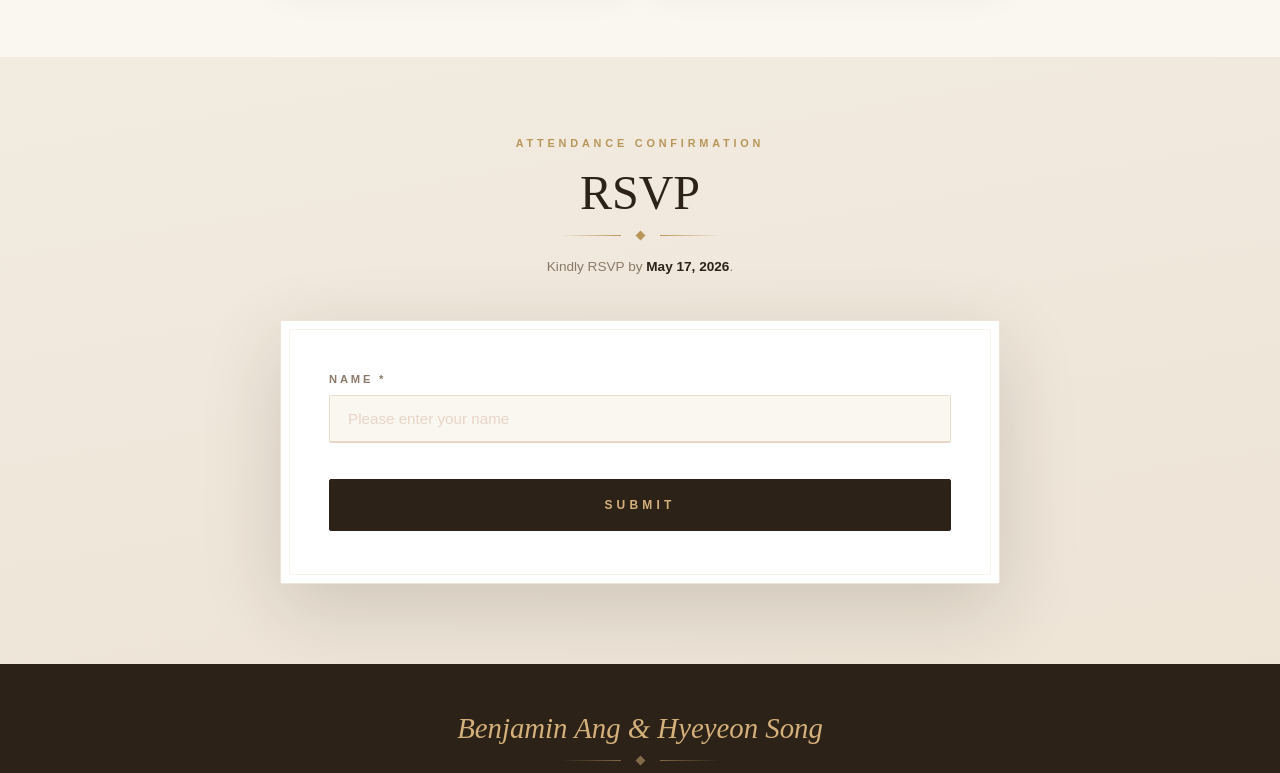
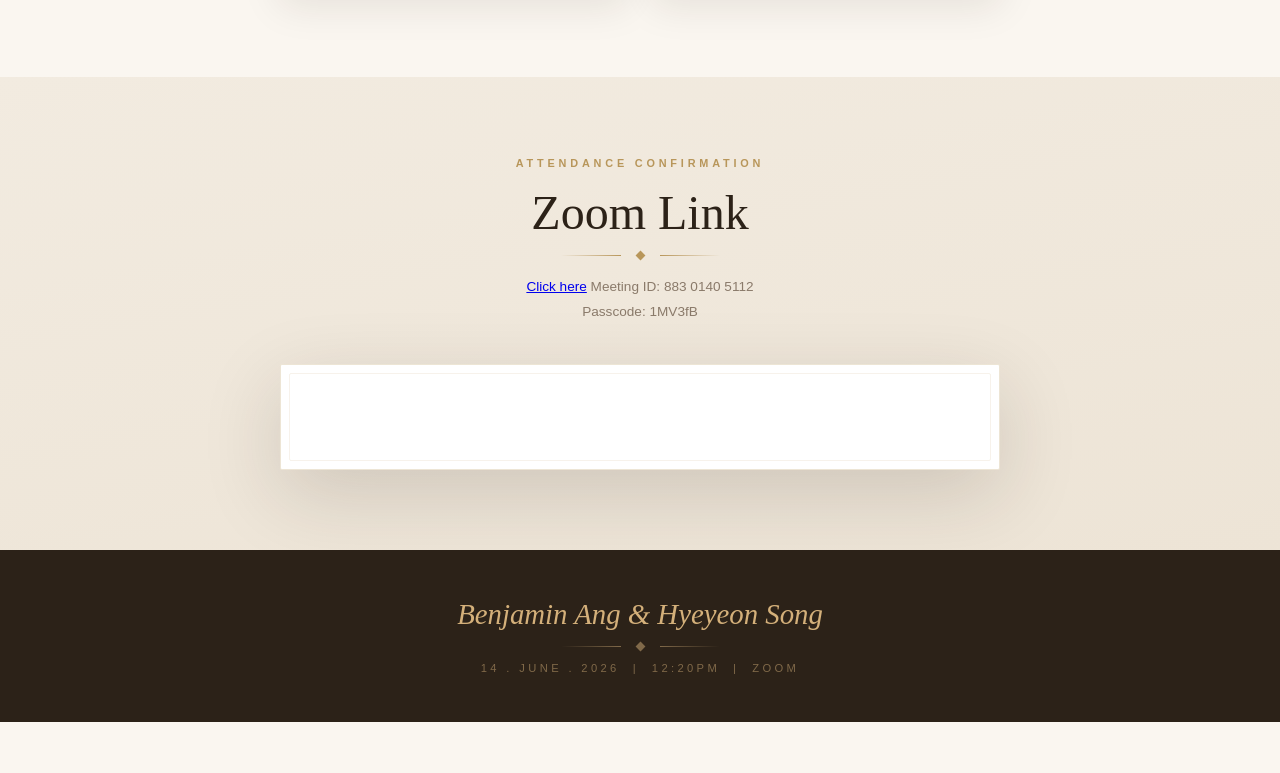
Before and after one commit to kyorororo3/rsvp-zoom, a plain HTML site: page index.html in a window 1280 px wide. Shown: the part 2265-3038 px from the top of the page. After the commit the page ends 2987 px from the top, so only its background shows below. Drawn offline with Linux system fonts and the light colour scheme.

Commit message:
Update index.html

```diff
--- a/index.html
+++ b/index.html
@@ -94,6 +94,7 @@
             <p class="detail-label">Date &amp; Time</p>
             <p class="detail-value">14th June 2026</p>
             <p class="detail-sub">12:20pm ~ 1:00pm Sunday<br>
+                한국 시간 1:20pm ~ 2:00pm <br>
                 Zoom link will be sent by 12th June 2026
             </p>
         </div>
@@ -115,13 +116,15 @@
     <section class="rsvp-section">
     <div class="section-inner">
         <p class="section-tag reveal">Attendance confirmation</p>
-        <h2 class="section-title reveal reveal-delay-1">RSVP</h2>
+        <h2 class="section-title reveal reveal-delay-1">Zoom Link</h2>
         <div class="gold-divider reveal reveal-delay-2" style="justify-content:center;">
         <span></span><div class="diamond"></div><span></span>
         </div>
         <p style="text-align:center; color:var(--muted); font-size:0.85rem; margin-top:16px; line-height:1.8;" class="reveal reveal-delay-3">
-        Kindly RSVP by <strong style="color:var(--ink);">May 17, 2026</strong>.
-        </p>
+       <a href="https://us05web.zoom.us/j/88301405112?pwd=it1DQpJswPbReUblyFgrpxxFJHQ2gp.1">Click here</a>
+        Meeting ID: 883 0140 5112<br>
+Passcode: 1MV3fB
+    </p>
 
         <div class="rsvp-card reveal">
         <!-- SUCCESS STATE (숨김) -->
@@ -138,26 +141,9 @@
             </p>
         </div>
 
-        <!-- FORM -->
-        <form id="rsvpForm" novalidate>
-            <div class="form-group">
-            <label class="form-label" for="guestName">Name *</label>
-            <input
-                type="text"
-                id="guestName"
-                name="guestName"
-                class="form-input"
-                placeholder="Please enter your name "
-                required
-            />
-            </div>
+       <div>
 
-            <div id="formError" style="display:none; color:#c0392b; font-size:0.8rem; margin-bottom:16px; padding:12px; background:#fff5f5; border:1px solid #f5c6cb; border-radius:2px; text-align:center;"></div>
-
-            <button type="submit" class="submit-btn" id="submitBtn">
-            <span>Submit</span>
-            </button>
-        </form>
+       </div>
         </div>
     </div>
     </section>
```
